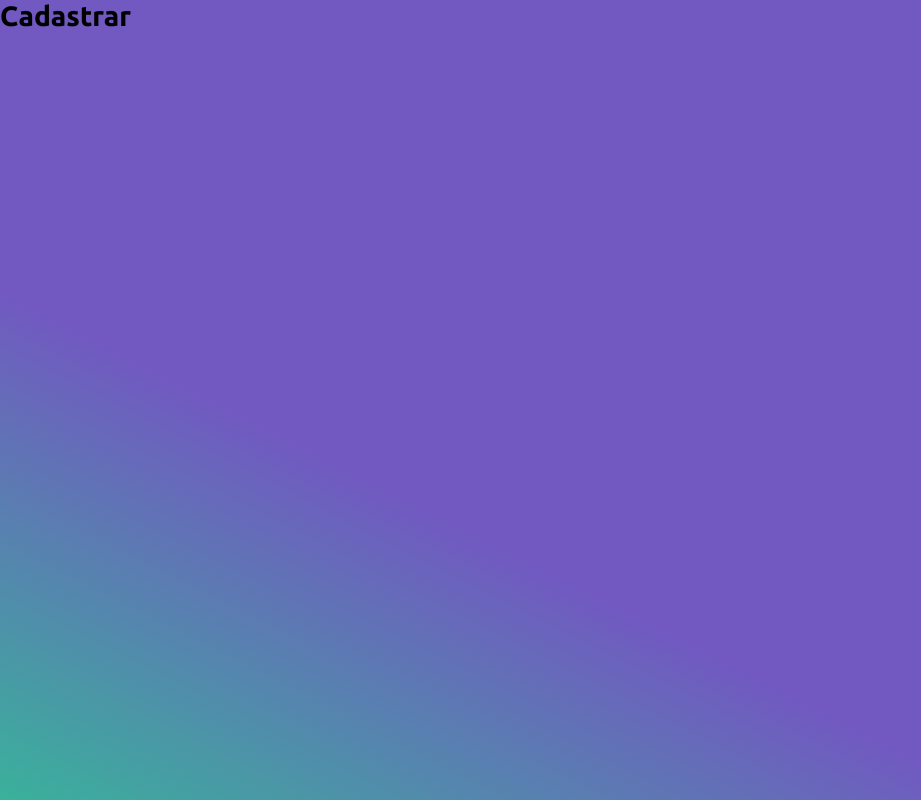
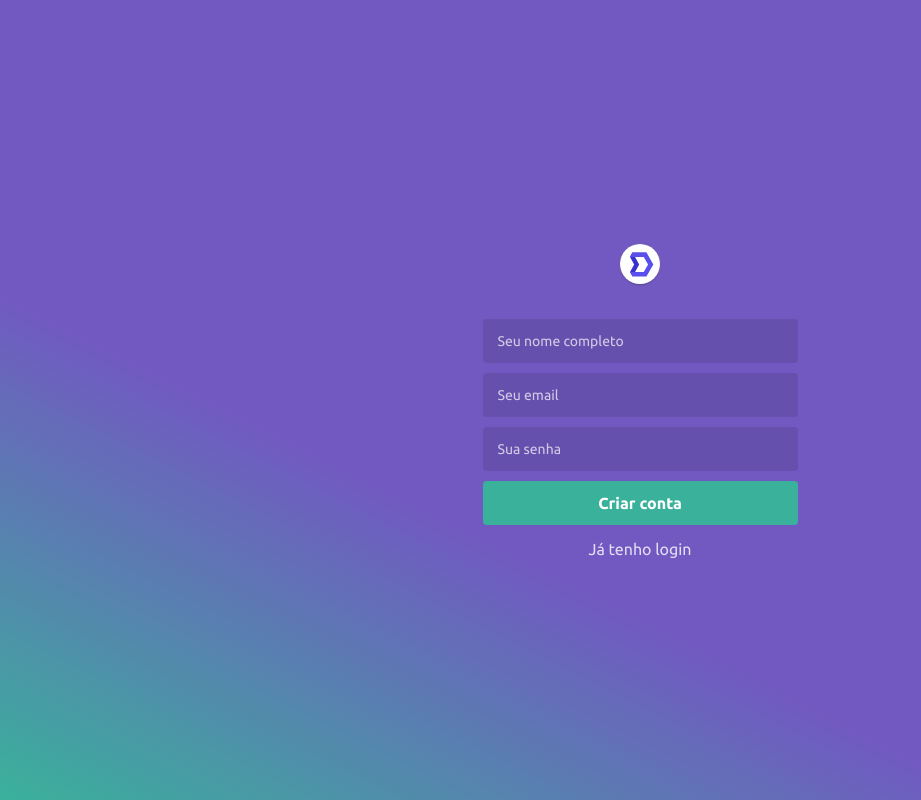
Before and after one commit to mtheusbrito/tasks-mgr, a React (Create React App) app in the folder web/: page /register in a window 1280 px wide. Shown: the whole page, without its empty margins (0-921 px from the left). Built offline with nearby package versions, Linux system fonts and the light colour scheme.

Commit message:
authentication styling

```diff
--- a/web/package.json
+++ b/web/package.json
@@ -11,12 +11,13 @@
     "clsx": "^1.1.1",
     "formik": "^2.2.6",
     "history": "^5.0.0",
+    "polished": "^4.0.5",
     "prop-types": "^15.7.2",
     "react": "^17.0.1",
     "react-dom": "^17.0.1",
     "react-feather": "^2.0.9",
+    "react-router": "^5.0.1",
     "react-router-dom": "^5.0.1",
-    "react-router": "^5.0.1",
     "react-scripts": "4.0.1",
     "reactotron-react-js": "^3.3.7",
     "styled-components": "^5.2.1",
--- a/web/src/pages/SignIn/index.js
+++ b/web/src/pages/SignIn/index.js
@@ -1,9 +1,21 @@
 import React from 'react';
-
+import { Link } from 'react-router-dom';
+import Logo from '../../components/Logo';
 // import { Container } from './styles';
 
 function SignIn() {
-  return <h1>Login</h1>;
+  return (
+    <>
+      <Logo />
+      <form>
+        <input type='email' placeholder='Seu email' />
+        <input type='password' placeholder='Sua senha' />
+        <button type='submit'>Acessar</button>
+
+        <Link to='/register'>Se registrar</Link>
+      </form>
+    </>
+  );
 }
 
 export default SignIn;
--- a/web/src/pages/SignUp/index.js
+++ b/web/src/pages/SignUp/index.js
@@ -1,9 +1,22 @@
 import React from 'react';
-
+import { Link } from 'react-router-dom';
+import Logo from '../../components/Logo';
 // import { Container } from './styles';
 
 function SignUp() {
-  return <h1>Cadastrar</h1>;
+  return (
+    <>
+      <Logo />
+      <form>
+        <input type='text' placeholder='Seu nome completo' />
+        <input type='email' placeholder='Seu email' />
+        <input type='password' placeholder='Sua senha' />
+        <button type='submit'>Criar conta</button>
+
+        <Link to='/login'>Já tenho login</Link>
+      </form>
+    </>
+  );
 }
 
 export default SignUp;
--- a/web/src/pages/layouts/auth/index.js
+++ b/web/src/pages/layouts/auth/index.js
@@ -1,9 +1,13 @@
 import React from 'react';
 import PropTypes from 'prop-types';
-import { Wrapper } from './styles';
+import { Wrapper, Content } from './styles';
 
 export default function AuthLayout({ children }) {
-  return <Wrapper> {children} </Wrapper>;
+  return (
+    <Wrapper>
+      <Content>{children} </Content>
+    </Wrapper>
+  );
 }
 
 AuthLayout.propTypes = {
--- a/web/src/pages/layouts/auth/styles.js
+++ b/web/src/pages/layouts/auth/styles.js
@@ -1,4 +1,5 @@
 import styled from 'styled-components';
+import { darken } from 'polished';
 
 export const Wrapper = styled.div`
   height: 100%;
@@ -8,4 +9,52 @@
     rgba(58, 177, 155, 1) 0%,
     rgba(113, 89, 193, 1) 35%
   );
+  display: flex;
+  flex-direction: column;
+  justify-content: center;
+  align-items: center;
 `;
+export const Content = styled.div`
+  width: 100%;
+  max-width: 315px;
+  text-align: center;
+  form {
+    display: flex;
+    flex-direction: column;
+    margin-top: 30px;
+  }
+  input {
+    background: rgba(0, 0, 0, 0.1);
+    border: 0;
+    border-radius: 4px;
+    height: 44px;
+    padding: 0 15px;
+    color: #fff;
+    margin: 0 0 10px;
+    &::placeholder {
+      color: rgba(255, 255, 255, 0.7);
+    }
+  }
+  button {
+    height: 44px;
+    background: rgb(58, 177, 155);
+    font-weight: bold;
+    border-radius: 4px;
+    border: 0;
+    color: #fff;
+    font-size: 16px;
+    transition: background 0.2s;
+    &:hover {
+      background: ${darken(0.03, '#3ab19b')};
+    }
+  }
+  a {
+    color: #fff;
+    margin-top: 15px;
+    font-size: 16px;
+    opacity: 0.8;
+    &:hover {
+      opacity: 1;
+    }
+  }
+`;
--- a/web/src/routes/Route.js
+++ b/web/src/routes/Route.js
@@ -4,8 +4,8 @@
 import AuthLayout from '../pages/layouts/auth';
 import DefaultLayout from '../pages/layouts/default';
 
-import DashboardLayout from '../pages/layouts/adm/DashboardLayout';
-import MainLayout from '../pages/layouts/adm/MainLayout';
+import DashboardLayout from '../pages/layouts/adm/dashboardLayout';
+import MainLayout from '../pages/layouts/adm/mainLayout';
 
 export default function RouteWrapper({
   component: Component,
```
Also changed, not shown: 2 other files (tests, documents, lock files or other folders).
